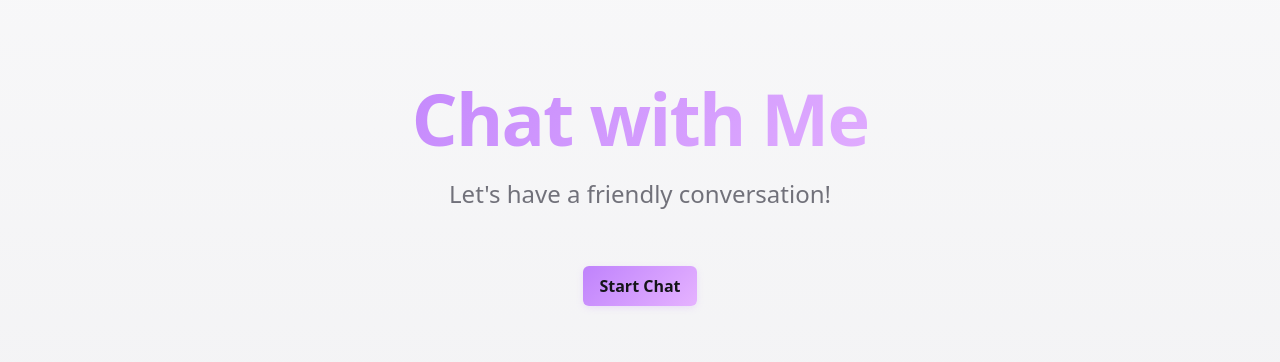
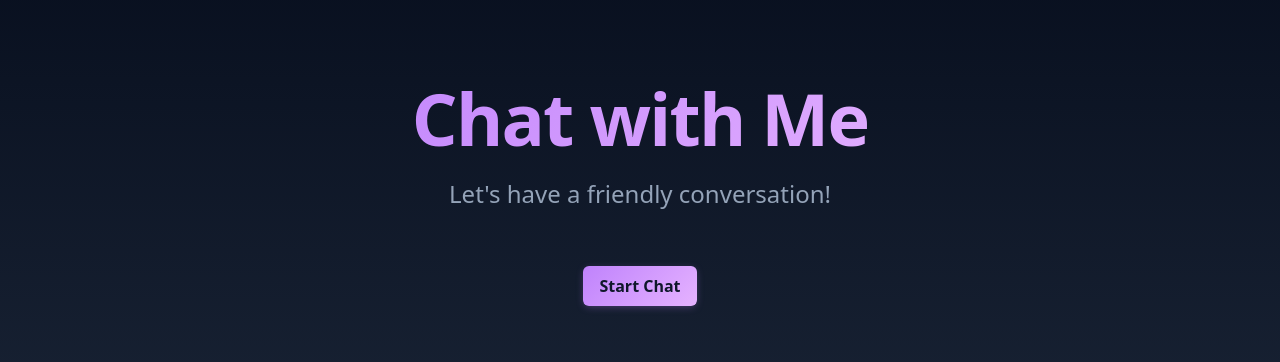
Before and after one commit to Swiss-Business-School-Barcelona/placeholder-launch-pad, a React (Vite) app: page / in a window 1280 px wide. Shown: the part 206-568 px from the top of the page. Built offline with nearby package versions, Linux system fonts and the light colour scheme.

Commit message:
updated dark mode

```diff
--- a/src/App.tsx
+++ b/src/App.tsx
@@ -3,6 +3,7 @@ import { Toaster as Sonner } from "@/components/ui/sonner";
 import { TooltipProvider } from "@/components/ui/tooltip";
 import { QueryClient, QueryClientProvider } from "@tanstack/react-query";
 import { BrowserRouter, Routes, Route } from "react-router-dom";
+import { ThemeProvider } from "next-themes";
 import Index from "./pages/Index";
 import NotFound from "./pages/NotFound";
 
@@ -10,6 +11,7 @@ const queryClient = new QueryClient();
 
 const App = () => (
   <QueryClientProvider client={queryClient}>
+    <ThemeProvider attribute="class" defaultTheme="dark" enableSystem>
       <TooltipProvider>
         <Toaster />
         <Sonner />
@@ -21,6 +23,7 @@ const App = () => (
           </Routes>
         </BrowserRouter>
       </TooltipProvider>
+    </ThemeProvider>
   </QueryClientProvider>
 );
 
--- a/src/index.css
+++ b/src/index.css
@@ -89,6 +89,13 @@ All colors MUST be HSL.
     --border: 217.2 32.6% 17.5%;
     --input: 217.2 32.6% 17.5%;
     --ring: 212.7 26.8% 83.9%;
+
+    /* Dark theme custom design tokens */
+    --gradient-primary: linear-gradient(135deg, hsl(270 95% 75%) 0%, hsl(280 100% 85%) 100%);
+    --gradient-background: linear-gradient(180deg, hsl(222.2 84% 4.9%) 0%, hsl(217.2 32.6% 17.5%) 100%);
+    --shadow-soft: 0 4px 20px -4px hsl(0 0% 0% / 0.3);
+    --shadow-button: 0 2px 8px -2px hsl(270 95% 75% / 0.4);
+
     --sidebar-background: 240 5.9% 10%;
     --sidebar-foreground: 240 4.8% 95.9%;
     --sidebar-primary: 224.3 76.3% 48%;
```
Also changed, not shown: 1 other file (tests, documents, lock files or other folders). Lines whose indentation alone changed are shown as unchanged.
